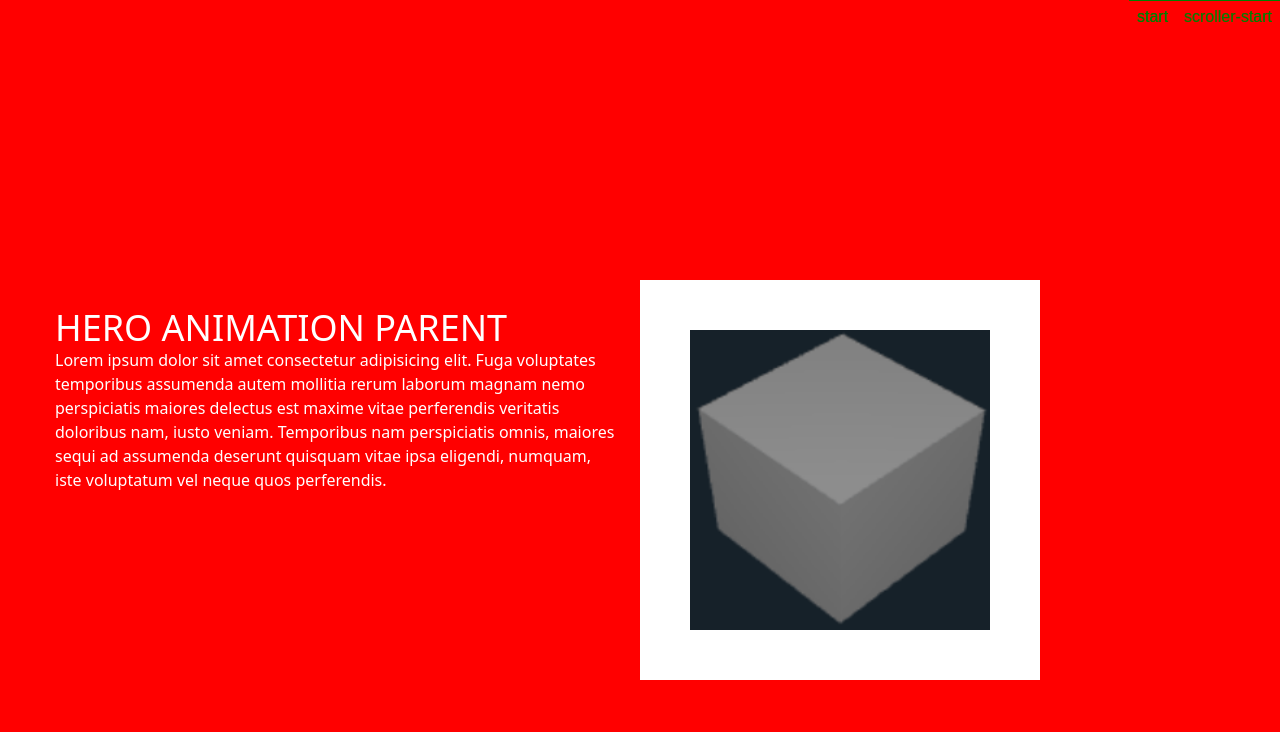
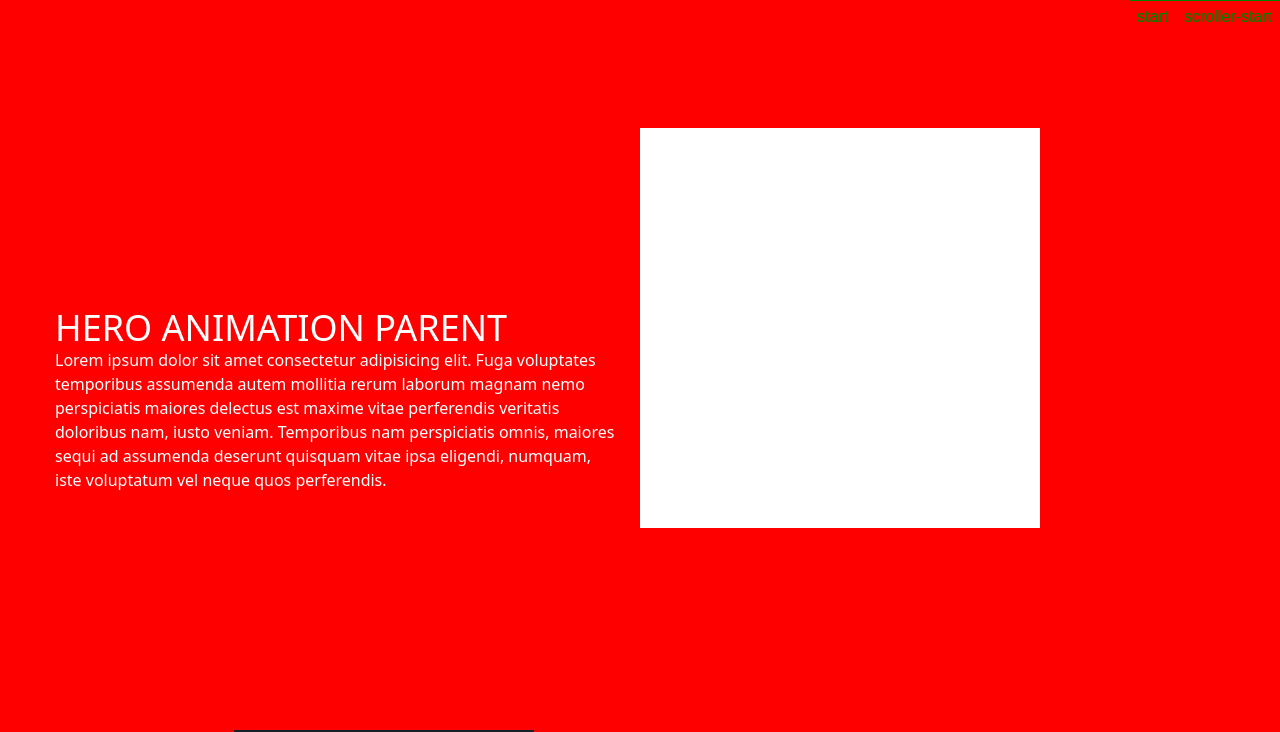
Before and after one commit to Ashish-yadav123/advance-gsap, a React (Create React App) app: page / in a window 1280 px wide. Shown: the top 732 px of the page. Built offline with nearby package versions, Linux system fonts and the light colour scheme.

Commit message:
animation in progress

```diff
--- a/src/App.js
+++ b/src/App.js
@@ -37,17 +37,16 @@ function App() {
     boxmove.fromTo(
       ".moving_div",
       {
-        xPercent: 0,
-        yPercent: 0,
+        x: 0,
+        y: 0,
         width: 300,
         height: 300,
       },
       {
-        yPercent: 184,
-        xPercent: -152,
+        y: "200%",
+        x: -152,
         width: 250,
         height: 250,
-        rotate: 180,
         ease: "power1.out",
       }
     );
@@ -79,15 +78,9 @@ function App() {
   }, []);
   return (
     <>
-      <div>
-        <div className="z-[111] absolute left-1/2 top-[35vh]">
-          <div className="bg-white w-[400px] h-[400px] flex items-center justify-center p-[30px]">
-            <img
-              className="moving_div w-full h-full"
-              src={boxGif}
-              alt="boxGif"
-            />
-          </div>
+      <div className="relative">
+        <div className="bg-white w-[400px] h-[400px] flex items-center justify-center z-[111] absolute left-1/2 top-[2%]">
+          <img className="moving_div w-full h-full" src={boxGif} alt="boxGif" />
         </div>
         <Hero />
         <About />
```
